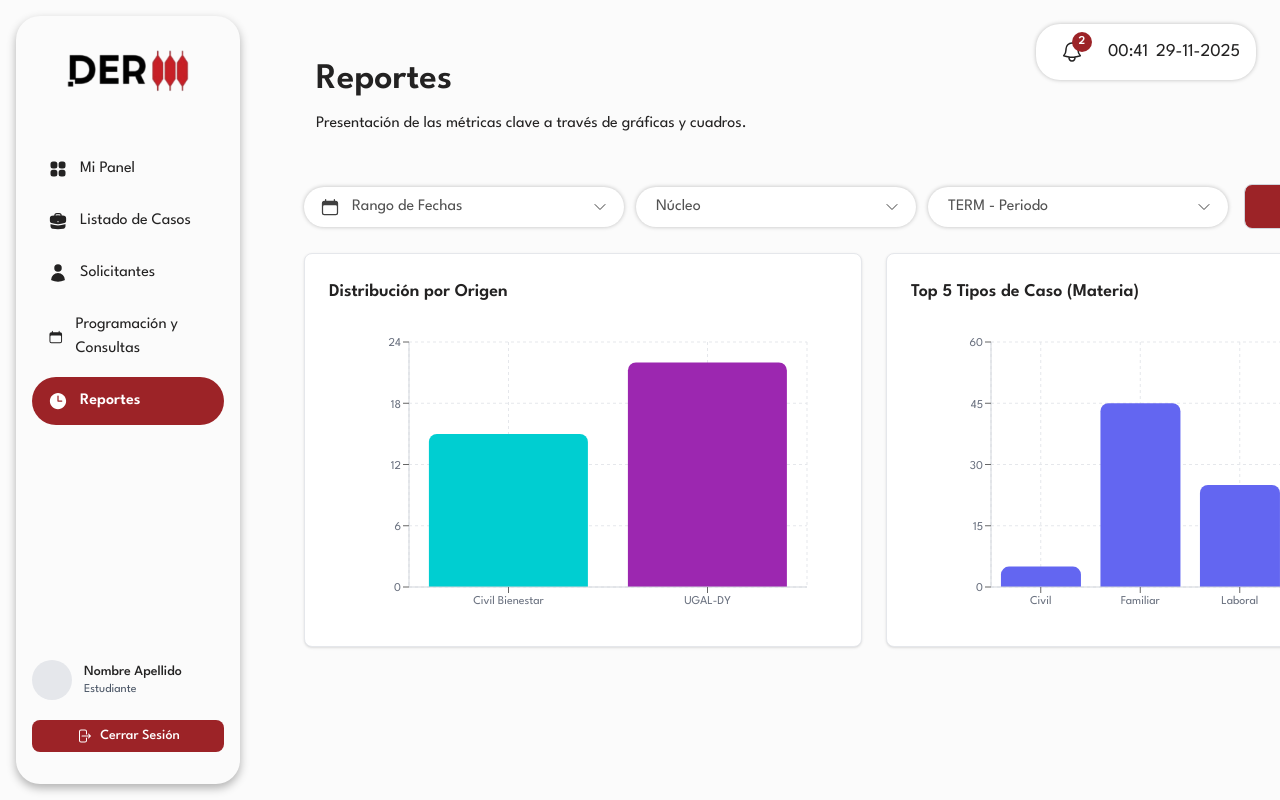
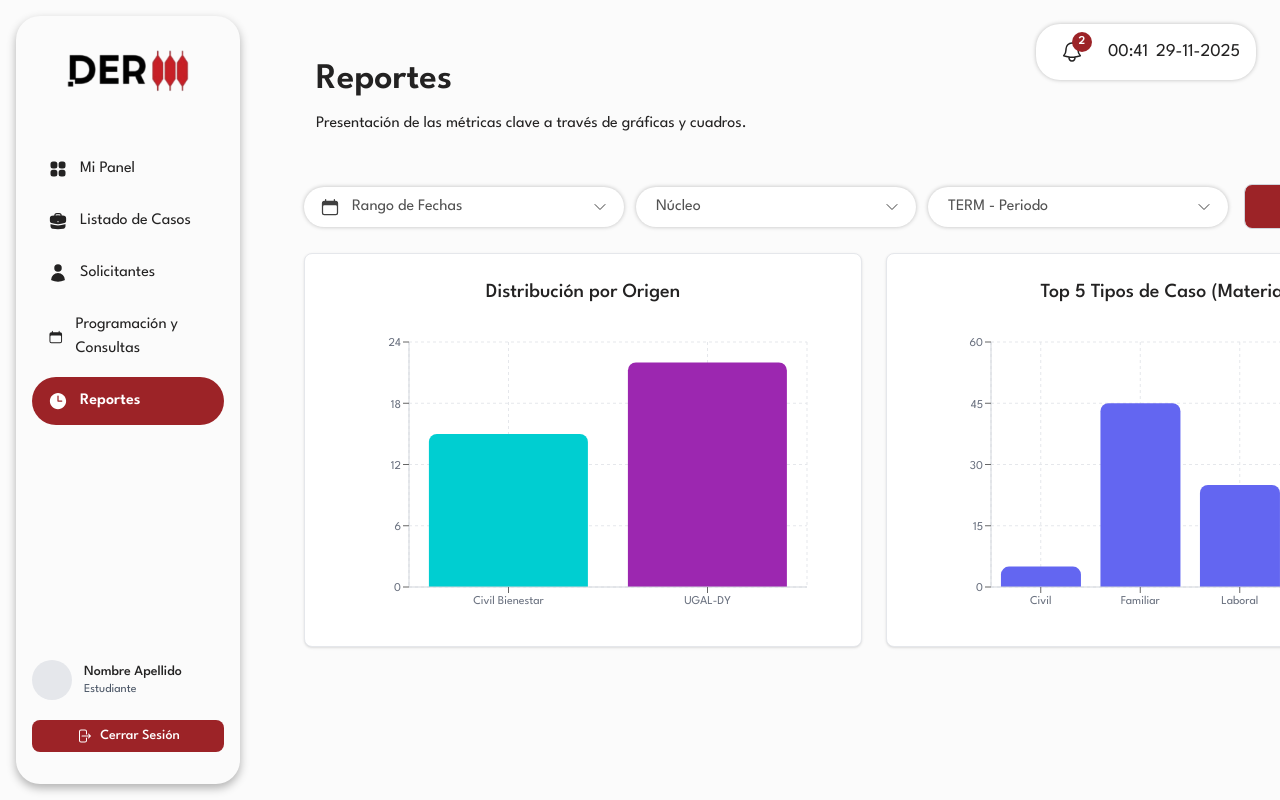
Before and after one commit to ByteWizzardd/Gestion-de-clinicas-juridicas, a Next.js app: page /dashboard/reports in a window 1280 px wide. Shown: the top 800 px of the page. Built offline with nearby package versions, Linux system fonts and the light colour scheme.

Commit message:
fix: textos en charts

```diff
--- a/components/reports/charts/DistributionChart.tsx
+++ b/components/reports/charts/DistributionChart.tsx
@@ -15,7 +15,7 @@ interface DistributionChartProps {
 export default function DistributionChart({ data }: DistributionChartProps) {
     return (
         <div className="bg-white border border-gray-200 rounded-lg p-6 shadow-sm">
-            <h3 className="text-lg font-semibold text-foreground mb-4">Distribución por Origen</h3>
+            <h3 className="text-xl font-medium text-foreground mb-4 text-center">Distribución por Origen</h3>
             <ResponsiveContainer width="100%" height={300}>
                 <BarChart data={data} margin={{ top: 20, right: 30, left: 20, bottom: 5 }}>
                     <CartesianGrid strokeDasharray="3 3" stroke="#e5e7eb" />
--- a/components/reports/charts/TopCasesChart.tsx
+++ b/components/reports/charts/TopCasesChart.tsx
@@ -14,7 +14,7 @@ interface TopCasesChartProps {
 export default function TopCasesChart({ data }: TopCasesChartProps) {
     return (
         <div className="bg-white border border-gray-200 rounded-lg p-6 shadow-sm">
-            <h3 className="text-lg font-semibold text-foreground mb-4">Top 5 Tipos de Caso (Materia)</h3>
+            <h3 className="text-xl font-medium text-foreground mb-4 text-center">Top 5 Tipos de Caso (Materia)</h3>
             <ResponsiveContainer width="100%" height={300}>
                 <BarChart data={data} margin={{ top: 20, right: 30, left: 20, bottom: 5 }}>
                     <CartesianGrid strokeDasharray="3 3" stroke="#e5e7eb" />
```
